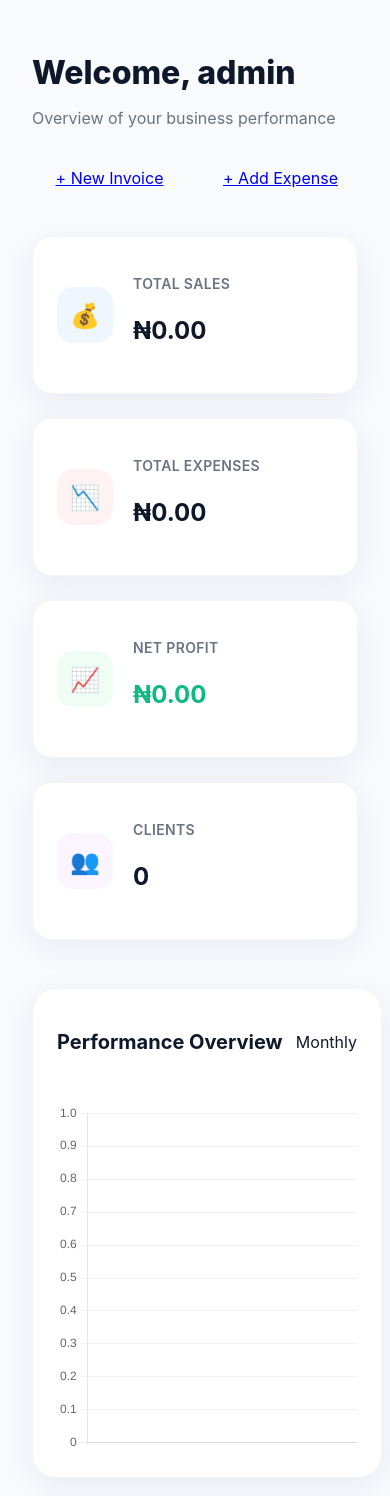
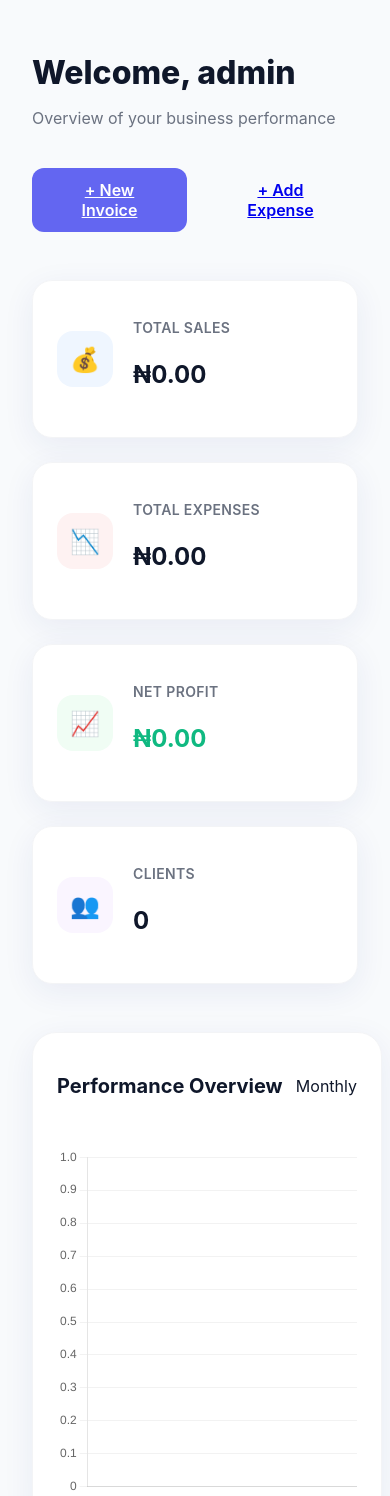
Before and after one commit to goldenjeffempire/invoiceflow, a Django app: page /dashboard/home/ in a window 390 px wide. Shown: the part 155-1651 px from the top of the page. Run offline with Django 5.2, Linux system fonts and the light colour scheme; a user stored in the database is signed in; data that the repository does not hold is empty.

Commit message:
Improve the visual appearance and responsiveness of the application interface
Update CSS variables for glassmorphism effects, introduce new border-radius and transition properties, and define styles for a new button component with primary color variations.

Replit-Commit-Author: Agent
Replit-Commit-Session-Id: 701f7656-2c4f-4b40-91dc-59ddaaf9fc9c
Replit-Commit-Checkpoint-Type: intermediate_checkpoint
Replit-Commit-Event-Id: 04a8678a-8585-497f-9b98-bc405016e4fb
Replit-Commit-Screenshot-Url: https://storage.googleapis.com/screenshot-production-us-central1/83941774-681b-4346-9b61-99dfb27445d3/701f7656-2c4f-4b40-91dc-59ddaaf9fc9c/Y8tw7dR
Replit-Helium-Checkpoint-Created: true

```diff
--- a/static/css/theme.css
+++ b/static/css/theme.css
@@ -5,9 +5,11 @@
     --primary-color: #6366f1;
     --secondary-color: #8b5cf6;
     --accent-color: #f43f5e;
-    --glass-bg: rgba(255, 255, 255, 0.7);
-    --glass-border: rgba(255, 255, 255, 0.3);
+    --glass-bg: rgba(255, 255, 255, 0.75);
+    --glass-border: rgba(255, 255, 255, 0.4);
     --card-shadow: 0 8px 32px 0 rgba(31, 38, 135, 0.07);
+    --border-radius-lg: 1.5rem;
+    --transition-standard: all 0.3s cubic-bezier(0.4, 0, 0.2, 1);
 }
 
 [data-theme="dark"] {
@@ -15,9 +17,13 @@
     --text-color: #f8fafc;
     --primary-color: #818cf8;
     --secondary-color: #a78bfa;
-    --glass-bg: rgba(15, 23, 42, 0.7);
+    --glass-bg: rgba(15, 23, 42, 0.8);
     --glass-border: rgba(255, 255, 255, 0.1);
     --card-shadow: 0 8px 32px 0 rgba(0, 0, 0, 0.3);
+}
+
+* {
+    transition: background-color 0.3s ease, color 0.3s ease;
 }
 
 .glass-card {
@@ -25,14 +31,37 @@
     backdrop-filter: blur(12px);
     -webkit-backdrop-filter: blur(12px);
     border: 1px solid var(--glass-border);
-    border-radius: 1.5rem;
+    border-radius: var(--border-radius-lg);
     box-shadow: var(--card-shadow);
-    transition: transform 0.3s cubic-bezier(0.4, 0, 0.2, 1), box-shadow 0.3s ease;
+    transition: var(--transition-standard);
 }
 
 .glass-card:hover {
     transform: translateY(-4px);
     box-shadow: 0 12px 40px 0 rgba(31, 38, 135, 0.12);
+}
+
+.btn {
+    padding: 0.75rem 1.5rem;
+    border-radius: 0.75rem;
+    font-weight: 600;
+    transition: var(--transition-standard);
+    border: none;
+    cursor: pointer;
+    display: inline-flex;
+    align-items: center;
+    gap: 0.5rem;
+}
+
+.btn-primary {
+    background: var(--primary-color);
+    color: white;
+}
+
+.btn-primary:hover {
+    filter: brightness(1.1);
+    transform: translateY(-2px);
+    box-shadow: 0 4px 12px rgba(99, 102, 241, 0.3);
 }
 
 
```
